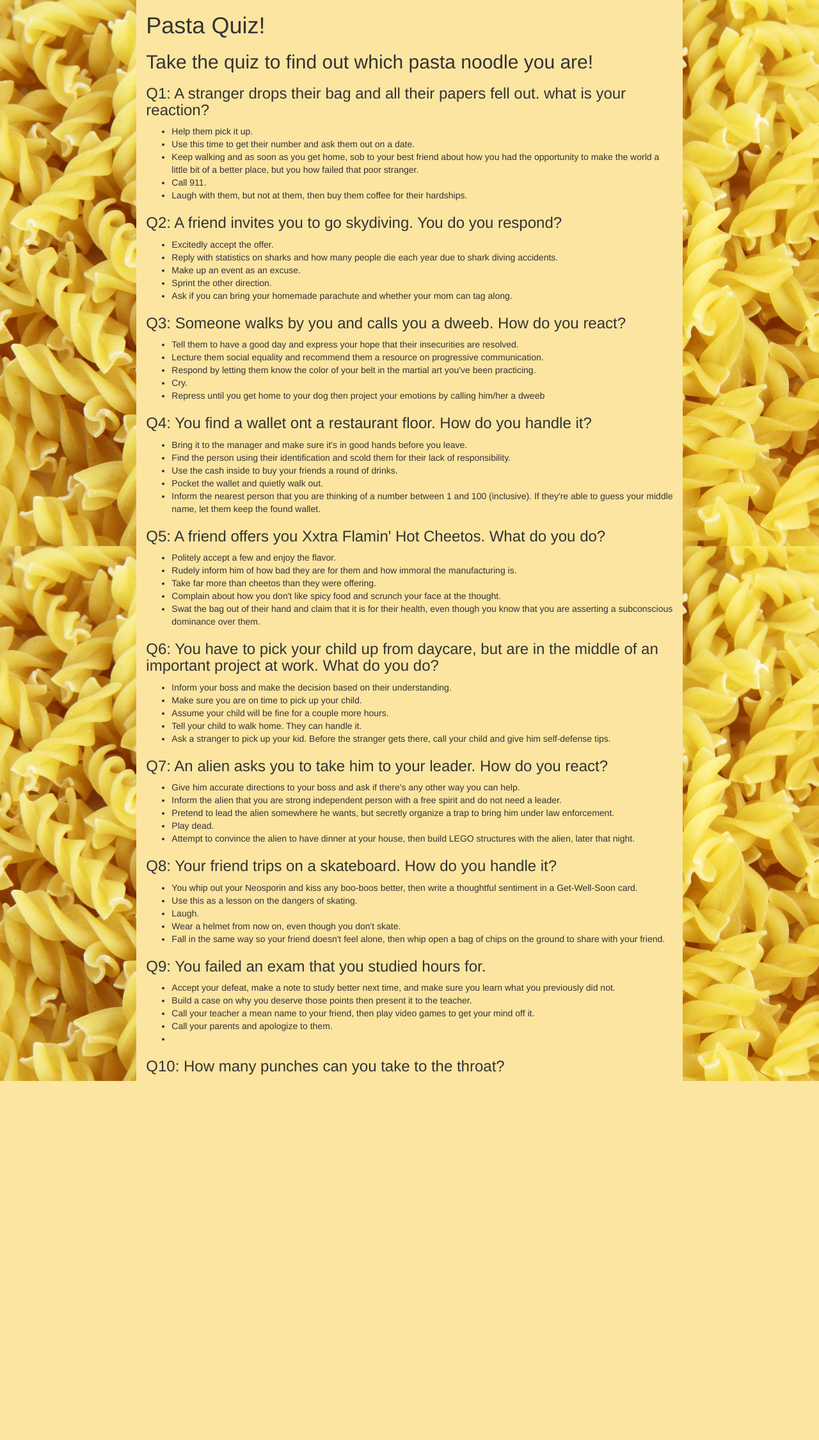
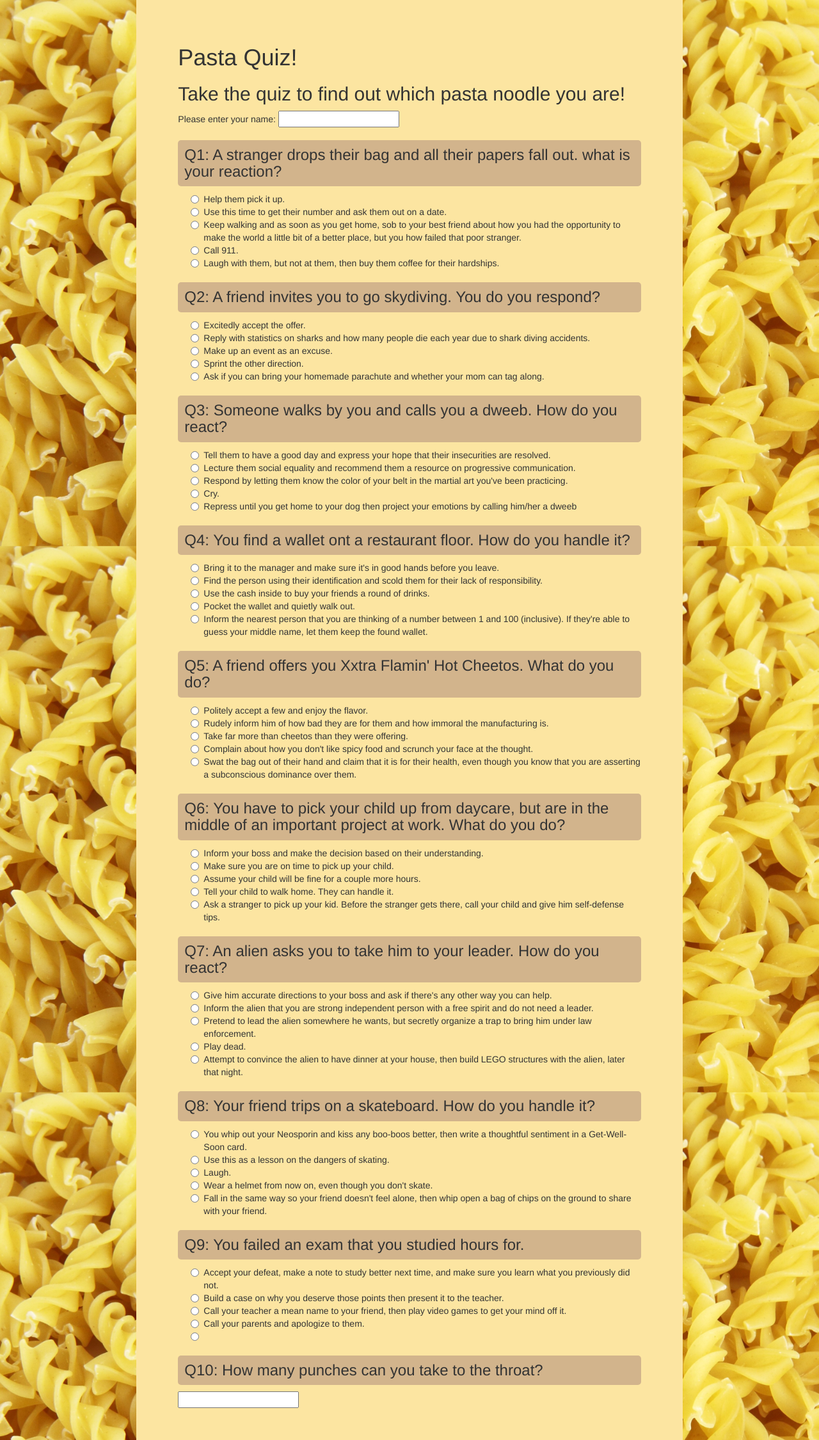
Before and after one commit to erikringwalters/cst336, a PHP site: page /cst336/homework/homework3/index.php in a window 1280 px wide. Shown: the whole page at 64% size. Before the commit the page ends 1689 px from the top, so only its background shows below. Run offline with PHP 8.4, Linux system fonts and the light colour scheme.

Commit message:
quiz format looks good

```diff
--- a/cst336/homework/homework3/css/styles.css
+++ b/cst336/homework/homework3/css/styles.css
@@ -12,3 +12,14 @@ background-image{
 {
     background-color: #fce5a1;
 }
+#pad{
+    padding: 50px;
+}
+input{
+    font-size: 32px;
+}
+h3{
+    background-color: tan;
+    padding: 10px;
+    border-radius: 5px;
+}
--- a/cst336/homework/homework3/index.php
+++ b/cst336/homework/homework3/index.php
@@ -15,126 +15,206 @@
 <body>
     <div class="col-md-2"></div>
     <div id="content" class="col-md-8">
+        <div id="pad">
     <h1> Pasta Quiz! </h1>
     <h2>Take the quiz to find out which pasta noodle you are!</h2>
+    Please enter your name: <input type="text" name="name"></input>
     <h3>
-        Q1: A stranger drops their bag and all their papers fell out. what is
+        Q1: A stranger drops their bag and all their papers fall out. what is
         your reaction?
     </h3>
     <ul>
-        <li>Help them pick it up.</li>
-        <li>Use this time to get their number and ask them out on a date.</li>
-        <li>Keep walking and as soon as you get home, sob to your best friend
+         <div class="radio">
+         <input class="bowtie" type= "radio" id= "lhorizontal" name="q1" value = "horizontal">Help them pick it up.</input><br/>
+         <input class="linguini" type= "radio" id= "lhorizontal" name="q1" value = "horizontal">Use this time to get their number and ask them out on a date.</input><br/>
+         <input class="spaghetti" type= "radio" id= "lhorizontal" name="q1" value = "horizontal">Keep walking and as soon as you get home, sob to your best friend
         about how you had the opportunity to make the world a little bit of a
-        better place, but you how failed that poor stranger.</li>
-        <li>Call 911.</li>
-        <li>Laugh with them, but not at them, then buy them coffee for their
-        hardships.</li>
+        better place, but you how failed that poor stranger.</input><br/>
+         <input class="pene" type= "radio" id= "lhorizontal" name="q1" value = "horizontal">Call 911.</input><br/>
+         <input class="spiral" type= "radio" id= "lhorizontal" name="q1" value = "horizontal">Laugh with them, but not at them, then buy them coffee for their
+        hardships.</input><br/>
+         </div>
+
+
+
+
+
+
+
     </ul>
     <h3>
         Q2: A friend invites you to go skydiving. You do you respond?
     </h3>
 
     <ul>
-        <li>Excitedly accept the offer.</li>
-        <li>Reply with statistics on sharks and how many people die each
-        year due to shark diving accidents.</li>
-        <li>Make up an event as an excuse.</li>
-        <li>Sprint the other direction.</li>
-        <li>Ask if you can bring your homemade parachute and whether your
-        mom can tag along.</li>
+        <div class="radio">
+
+         <input class="bowtie" type= "radio" id= "lhorizontal" name="q2" value = "horizontal">Excitedly accept the offer.</input><br/>
+         <input class="linguini" type= "radio" id= "lhorizontal" name="q2" value = "horizontal">Reply with statistics on sharks and how many people die each
+        year due to shark diving accidents.</input><br/>
+         <input class="spaghetti" type= "radio" id= "lhorizontal" name="q2" value = "horizontal">Make up an event as an excuse.</input><br/>
+         <input class="pene" type= "radio" id= "lhorizontal" name="q2" value = "horizontal">Sprint the other direction.</input><br/>
+         <input class="spiral" type= "radio" id= "lhorizontal" name="q2" value = "horizontal">Ask if you can bring your homemade parachute and whether your
+        mom can tag along.</input><br/>
+         </div>
+
+
+
+
+
+
+
+
     </ul>
     <h3>
         Q3: Someone walks by you and calls you a dweeb. How do you react?
     </h3>
     <ul>
-        <li>Tell them to have a good day and express your hope that their
-        insecurities are resolved.</li>
-        <li>Lecture them social equality and recommend them a resource on
-        progressive communication.</li>
-        <li>Respond by letting them know the color of your belt in the
-        martial art you've been practicing.</li>
-        <li>Cry.</li>
-        <li>Repress until you get home to your dog then project your emotions
-        by calling him/her a dweeb</li>
+        <div class="radio">
+
+         <input class="bowtie" type= "radio" id= "lhorizontal" name="q3" value = "horizontal">Tell them to have a good day and express your hope that their
+        insecurities are resolved.</input><br/>
+         <input class="linguini" type= "radio" id= "lhorizontal" name="q3" value = "horizontal">Lecture them social equality and recommend them a resource on
+        progressive communication.</input><br/>
+         <input class="spaghetti" type= "radio" id= "lhorizontal" name="q3" value = "horizontal">Respond by letting them know the color of your belt in the
+        martial art you've been practicing.</input><br/>
+         <input class="pene" type= "radio" id= "lhorizontal" name="q3" value = "horizontal">Cry.</input><br/>
+         <input class="spiral" type= "radio" id= "lhorizontal" name="q3" value = "horizontal">Repress until you get home to your dog then project your emotions
+        by calling him/her a dweeb</input><br/>
+         </div>
+
+
+
+
+
     </ul>
      <h3>
         Q4: You find a wallet ont a restaurant floor. How do you handle it?
     </h3>
     <ul>
-        <li>Bring it to the manager and make sure it's in good hands before you
-        leave.</li>
-        <li>Find the person using their identification and scold them for their
-        lack of responsibility.</li>
-        <li>Use the cash inside to buy your friends a round of drinks.</li>
-        <li>Pocket the wallet and quietly walk out.</li>
-        <li>Inform the nearest person that you are thinking of a number between
+        <div class="radio">
+
+         <input class="bowtie" type= "radio" id= "lhorizontal" name="q4" value = "horizontal">Bring it to the manager and make sure it's in good hands before you
+        leave.</input><br/>
+         <input class="linguini" type= "radio" id= "lhorizontal" name="q4" value = "horizontal">Find the person using their identification and scold them for their
+        lack of responsibility.</input><br/>
+         <input class="spaghetti" type= "radio" id= "lhorizontal" name="q4" value = "horizontal">Use the cash inside to buy your friends a round of drinks.</input><br/>
+         <input class="pene" type= "radio" id= "lhorizontal" name="q4" value = "horizontal">Pocket the wallet and quietly walk out.</input><br/>
+         <input class="spiral" type= "radio" id= "lhorizontal" name="q4" value = "horizontal">Inform the nearest person that you are thinking of a number between
         1 and 100 (inclusive). If they're able to guess your middle name, let
-        them keep the found wallet.</li>
+        them keep the found wallet.</input><br/>
+         </div>
+
+
+
+
+
 
     </ul>
      <h3>
         Q5: A friend offers you Xxtra Flamin' Hot Cheetos. What do you do?
     </h3>
     <ul>
-        <li>Politely accept a few and enjoy the flavor.</li>
-        <li>Rudely inform him of how bad they are for them and how immoral the
-        manufacturing is.</li>
-        <li>Take far more than cheetos than they were offering.</li>
-        <li>Complain about how you don't like spicy food and scrunch your face
-        at the thought.</li>
-        <li>Swat the bag out of their hand and claim that it is for their health,
+        <div class="radio">
+
+         <input class="bowtie" type= "radio" id= "lhorizontal" name="q5" value = "horizontal">Politely accept a few and enjoy the flavor.</input><br/>
+         <input class="linguini" type= "radio" id= "lhorizontal" name="q5" value = "horizontal">Rudely inform him of how bad they are for them and how immoral the
+        manufacturing is.</input><br/>
+         <input class="spaghetti" type= "radio" id= "lhorizontal" name="q5" value = "horizontal">Take far more than cheetos than they were offering.</input><br/>
+         <input class="pene" type= "radio" id= "lhorizontal" name="q5" value = "horizontal">Complain about how you don't like spicy food and scrunch your face
+        at the thought.</input><br/>
+         <input class="spiral" type= "radio" id= "lhorizontal" name="q5" value = "horizontal">Swat the bag out of their hand and claim that it is for their health,
         even though you know that you are asserting a subconscious dominance
-        over them.</li>
+        over them.</input><br/>
+         </div>
+
+
+
+
+
     </ul>
+
     <h3>Q6: You have to pick your child up from daycare, but are in the middle of
     an important project at work. What do you do?</h3>
     <ul>
-    <li>Inform your boss and make the decision based on their understanding.</li>
-    <li>Make sure you are on time to pick up your child.</li>
-    <li>Assume your child will be fine for a couple more hours.</li>
-    <li>Tell your child to walk home. They can handle it.</li>
-    <li>Ask a stranger to pick up your kid. Before the stranger gets there, call
-    your child and give him self-defense tips.</li>
+        <div class="radio">
+
+         <input class="bowtie" type= "radio" id= "lhorizontal" name="q6" value = "horizontal">Inform your boss and make the decision based on their understanding.</input><br/>
+         <input class="linguini" type= "radio" id= "lhorizontal" name="q6" value = "horizontal">Make sure you are on time to pick up your child.</input><br/>
+         <input class="spaghetti" type= "radio" id= "lhorizontal" name="q6" value = "horizontal">Assume your child will be fine for a couple more hours.</input><br/>
+         <input class="pene" type= "radio" id= "lhorizontal" name="q6" value = "horizontal">Tell your child to walk home. They can handle it.</input><br/>
+         <input class="spiral" type= "radio" id= "lhorizontal" name="q6" value = "horizontal">Ask a stranger to pick up your kid. Before the stranger gets there, call
+    your child and give him self-defense tips.</input><br/>
+         </div>
+
+
+
+
+
     </ul>
+
      <h3>Q7: An alien asks you to take him to your leader. How do you react?</h3>
     <ul>
-    <li>Give him accurate directions to your boss and ask if there's any
-    other way you can help.</li>
-    <li>Inform the alien that you are strong independent person with a free
-    spirit and do not need a leader.</li>
-    <li>Pretend to lead the alien somewhere he wants, but secretly organize a
-    trap to bring him under law enforcement.</li>
-    <li>Play dead.</li>
-    <li>Attempt to convince the alien to have dinner at your house, then build
-    LEGO structures with the alien, later that night.</li>
+        <div class="radio">
+
+         <input class="bowtie" type= "radio" id= "lhorizontal" name="q7" value = "horizontal">Give him accurate directions to your boss and ask if there's any
+    other way you can help.</input><br/>
+         <input class="linguini" type= "radio" id= "lhorizontal" name="q7" value = "horizontal">Inform the alien that you are strong independent person with a free
+    spirit and do not need a leader.</input><br/>
+         <input class="spaghetti" type= "radio" id= "lhorizontal" name="q7" value = "horizontal">Pretend to lead the alien somewhere he wants, but secretly organize a
+    trap to bring him under law enforcement.</input><br/>
+         <input class="pene" type= "radio" id= "lhorizontal" name="q7" value = "horizontal">Play dead.</input><br/>
+         <input class="spiral" type= "radio" id= "lhorizontal" name="q7" value = "horizontal">Attempt to convince the alien to have dinner at your house, then build
+    LEGO structures with the alien, later that night.</input><br/>
+         </div>
+
+
+
+
+
     </ul>
      <h3>Q8: Your friend trips on a skateboard. How do you handle it?</h3>
     <ul>
-    <li>You whip out your Neosporin and kiss any boo-boos better, then write a
-    thoughtful sentiment in a Get-Well-Soon card.</li>
-    <li>Use this as a lesson on the dangers of skating.</li>
-    <li>Laugh.</li>
-    <li>Wear a helmet from now on, even though you don't skate.</li>
-    <li>Fall in the same way so your friend doesn't feel alone, then whip open
-    a bag of chips on the ground to share with your friend.</li>
+        <div class="radio">
+
+         <input class="bowtie" type= "radio" id= "lhorizontal" name="q8" value = "horizontal">You whip out your Neosporin and kiss any boo-boos better, then write a
+    thoughtful sentiment in a Get-Well-Soon card.</input><br/>
+         <input class="linguini" type= "radio" id= "lhorizontal" name="q8" value = "horizontal">Use this as a lesson on the dangers of skating.</input><br/>
+         <input class="spaghetti" type= "radio" id= "lhorizontal" name="q8" value = "horizontal">Laugh.</input><br/>
+         <input class="pene" type= "radio" id= "lhorizontal" name="q8" value = "horizontal">Wear a helmet from now on, even though you don't skate.</input><br/>
+         <input class="spiral" type= "radio" id= "lhorizontal" name="q8" value = "horizontal">Fall in the same way so your friend doesn't feel alone, then whip open
+    a bag of chips on the ground to share with your friend.</input><br/>
+         </div>
+
+
+
+
+
     </ul>
     <h3>Q9: You failed an exam that you studied hours for.</h3>
     <ul>
-        <li>Accept your defeat, make a note to study better next time, and make
-        sure you learn what you previously did not.</li>
-        <li>Build a case on why you deserve those points then present it to the
-        teacher.</li>
-        <li>Call your teacher a mean name to your friend, then play video games
-        to get your mind off it.</li>
-        <li>Call your parents and apologize to them.</li>
-        <li></li>
+        <div class="radio">
+
+         <input class="bowtie" type= "radio" id= "lhorizontal" name="q9" value = "horizontal">Accept your defeat, make a note to study better next time, and make
+        sure you learn what you previously did not.</input><br/>
+         <input class="linguini" type= "radio" id= "lhorizontal" name="q9" value = "horizontal">Build a case on why you deserve those points then present it to the
+        teacher.</input><br/>
+         <input class="spaghetti" type= "radio" id= "lhorizontal" name="q9" value = "horizontal">Call your teacher a mean name to your friend, then play video games
+        to get your mind off it.</input><br/>
+         <input class="pene" type= "radio" id= "lhorizontal" name="q9" value = "horizontal">Call your parents and apologize to them.</input><br/>
+         <input class="spiral" type= "radio" id= "lhorizontal" name="q9" value = "horizontal"></input><br/>
+         </div>
+
+
+
+
+
     </ul>
 
     <h3>Q10: How many punches can you take to the throat?</h3>
     <!--Number thing goes here. -->
-
+    <input type="number" name="q10"></input>
     </div>
-
+    </div>
     <div class="col-md-2"></div>
 </body>
```
